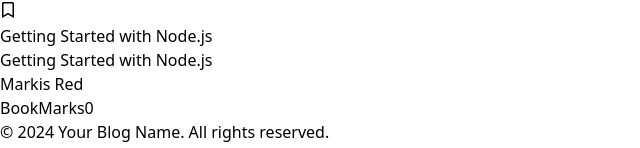
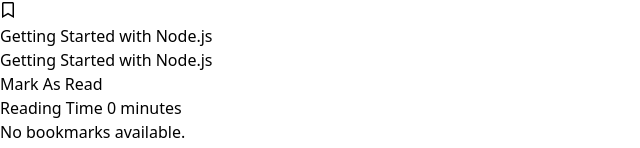
Before and after one commit to saidee-hasan/knowledge-cafe, a React (Vite) app: page / in a window 1280 px wide. Shown: the part 2553-2701 px from the top of the page, without its empty margins (0-640 px from the left). Built offline with nearby package versions, Linux system fonts and the light colour scheme.

Commit message:
my projects sucessfully

```diff
--- a/src/App.jsx
+++ b/src/App.jsx
@@ -11,7 +11,8 @@
   const newBookMarks = [...bookMarks,blogs]
  setBookMarks(newBookMarks)
  }
- const handleMarkAsRed = ()=>{
+ const handleMarkAsRed = (time)=>{
+  setReadingTime(readingTime + time)
 
  }
   return (
@@ -19,8 +20,9 @@
      <Header/>
      <div className=" md:flex   md:w-11/12 mx-auto">
      <Blog handleBookMark={handleBookMark} handleMarkAsRed={handleMarkAsRed}  />
-     <BookMarks  bookMarks={bookMarks}/>
-     </div>
+
+     <BookMarks readingTime={readingTime}  bookMarks={bookMarks}/></div>
+
      <footer className="mt-8 p-4 bg-gray-200 text-center">
 
         <p className="text-gray-600">&copy; {new Date().getFullYear()} Your Blog Name. All rights reserved.</p>
--- a/src/components/Blog/Blog.jsx
+++ b/src/components/Blog/Blog.jsx
@@ -29,7 +29,7 @@
   }, []);
 
   return (
-    <div className="md:w-2/3 mx-auto p-4">
+    <div className="md:w-2/3 mx-auto p-4 md:mt-20">
       <h1 className="text-2xl font-bold mb-4">Blog Posts</h1>
 
       {loading && <p className="text-gray-500">Loading...</p>}
--- a/src/components/Blogs/Blogs.jsx
+++ b/src/components/Blogs/Blogs.jsx
@@ -3,7 +3,7 @@
 import Boy from "../../assets/boy2.png";
 import { FaRegBookmark, FaBookmark } from "react-icons/fa";
 
-function Blogs({ blogs , handleBookMark,handleMarkAsRed}) {
+function Blogs({ blogs, handleBookMark, handleMarkAsRed }) {
   const { title, coverImage, author, postedDate, readingTime } = blogs;
 
   // State to manage if the blog is bookmarked
@@ -12,6 +12,7 @@
   // Toggle bookmark state
   const handleBookmarkToggle = () => {
     setIsBookmarked(!isBookmarked);
+    handleBookMark(blogs); // Call the handleBookMark function when toggling
   };
 
   return (
@@ -28,27 +29,34 @@
         <div className="flex items-center">
           <p className="text-gray-600 text-sm">{readingTime} min read</p>
           <button
-
             className={`ml-2 p-1 rounded-full transition-colors duration-300 ${
-              isBookmarked ? "text-blue-500" : "text-gray-500"
+              isBookmarked ? "text-red-500" : "text-gray-500"
             }`}
-            onClick={handleBookmarkToggle ,  ()=>handleBookMark(blogs)}
+            onClick={handleBookmarkToggle}
             aria-label={isBookmarked ? "Remove bookmark" : "Add bookmark"}
           >
-            {isBookmarked ? <FaBookmark /> : <FaRegBookmark />}
+            {isBookmarked ? (
+              <FaBookmark className="text-red-500" /> // Change color to red when bookmarked
+            ) : (
+              <FaRegBookmark className="text-gray-500" />
+            )}
           </button>
         </div>
       </div>
 
       <h2 className="text-xl font-bold mt-4">{title}</h2>
       <p className="text-gray-700 mt-2">{title}</p>
-      <a href="">Markis Red</a>
+      <button onClick={() => handleMarkAsRed(readingTime)} className="text-green-500 underline">
+        Mark As Read
+      </button>
     </div>
   );
 }
 
 Blogs.propTypes = {
   blogs: PropTypes.object.isRequired,
+  handleBookMark: PropTypes.func.isRequired,
+  handleMarkAsRed: PropTypes.func.isRequired,
 };
 
 export default Blogs;
--- a/src/components/BookMarks/BookMarks.jsx
+++ b/src/components/BookMarks/BookMarks.jsx
@@ -1,24 +1,34 @@
 import PropTypes from "prop-types";
 import BookMark from "../BookMark/BookMark";
 
-function BookMarks({bookMarks}) {
+function BookMarks({ bookMarks, readingTime }) {
+  console.log(bookMarks);
 
-console.log(bookMarks)
   return (
-    <div className="md:w-1/3 border-s-2">
-      <h1 className="text-3xl">   BookMarks{bookMarks.length}</h1>
-      {
-        bookMarks.map((bookMark,index)=>(<BookMark  key={index}  bookMark={bookMark}/>))
-      }
+    <div className="md:w-1/3 border-l-2 md:mt-20 border-gray-300 p-4">
+      <div className="mb-4">
+        <h1 className="text-3xl font-bold bg-slate-400 py-5 rounded-xl p-4 ">Reading Time {readingTime} minutes</h1>
 
-
-
+      </div>
+      {bookMarks.length === 0 ? (
+        <p className="text-gray-500">No bookmarks available.</p>
+      ) : (
+        bookMarks.map((bookMark, index) => (
+          <BookMark key={index} bookMark={bookMark} />
+        ))
+      )}
     </div>
-  )
+  );
 }
 
-BookMarks.prototype={
-  bookMarks : PropTypes.object.isRequired
-}
+BookMarks.propTypes = {
+  bookMarks: PropTypes.arrayOf(PropTypes.shape({
+    id: PropTypes.string.isRequired,
+    title: PropTypes.string.isRequired,
+    description: PropTypes.string,
+    dateAdded: PropTypes.string,
+    tags: PropTypes.arrayOf(PropTypes.string),
+  })).isRequired,
+};
 
 export default BookMarks;
--- a/src/components/Header/Header.jsx
+++ b/src/components/Header/Header.jsx
@@ -10,7 +10,8 @@
   };
 
   return (
-    <div className="flex justify-between items-center w-11/12 mx-auto border-b-2 py-4">
+    <div className="w-full  fixed mt-0">
+    <div className="flex  z-40  bg-white justify-between items-center w-11/12 mx-auto  border-b-2 py-4">
       <h1 className="text-xl md:text-3xl font-bold text-blue-600">Knowledge Cafe</h1>
 
       <div className="flex items-center space-x-4">
@@ -40,7 +41,7 @@
 
         </div>
       </div>
-    </div>
+    </div></div>
   );
 }
 
```
